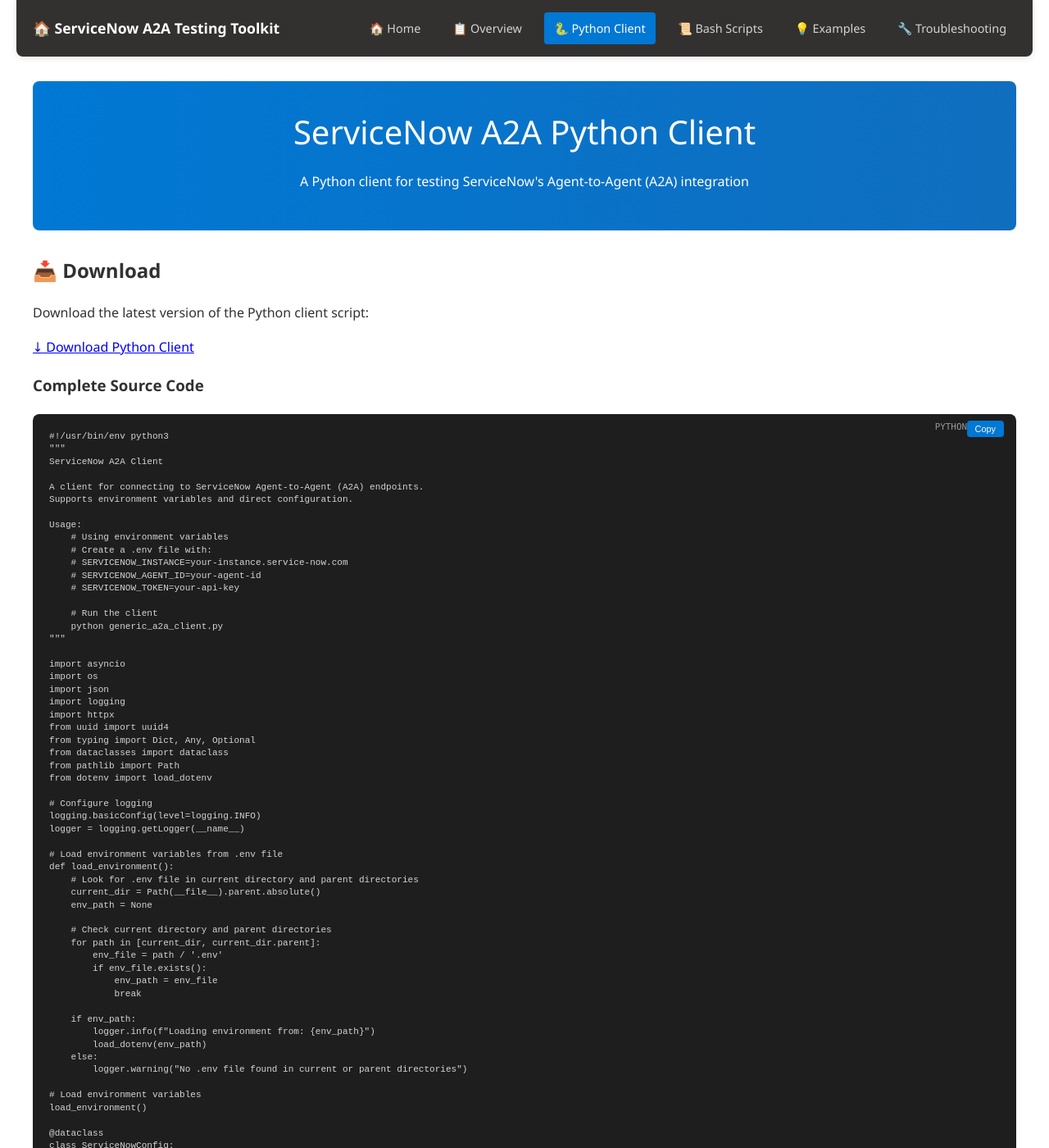
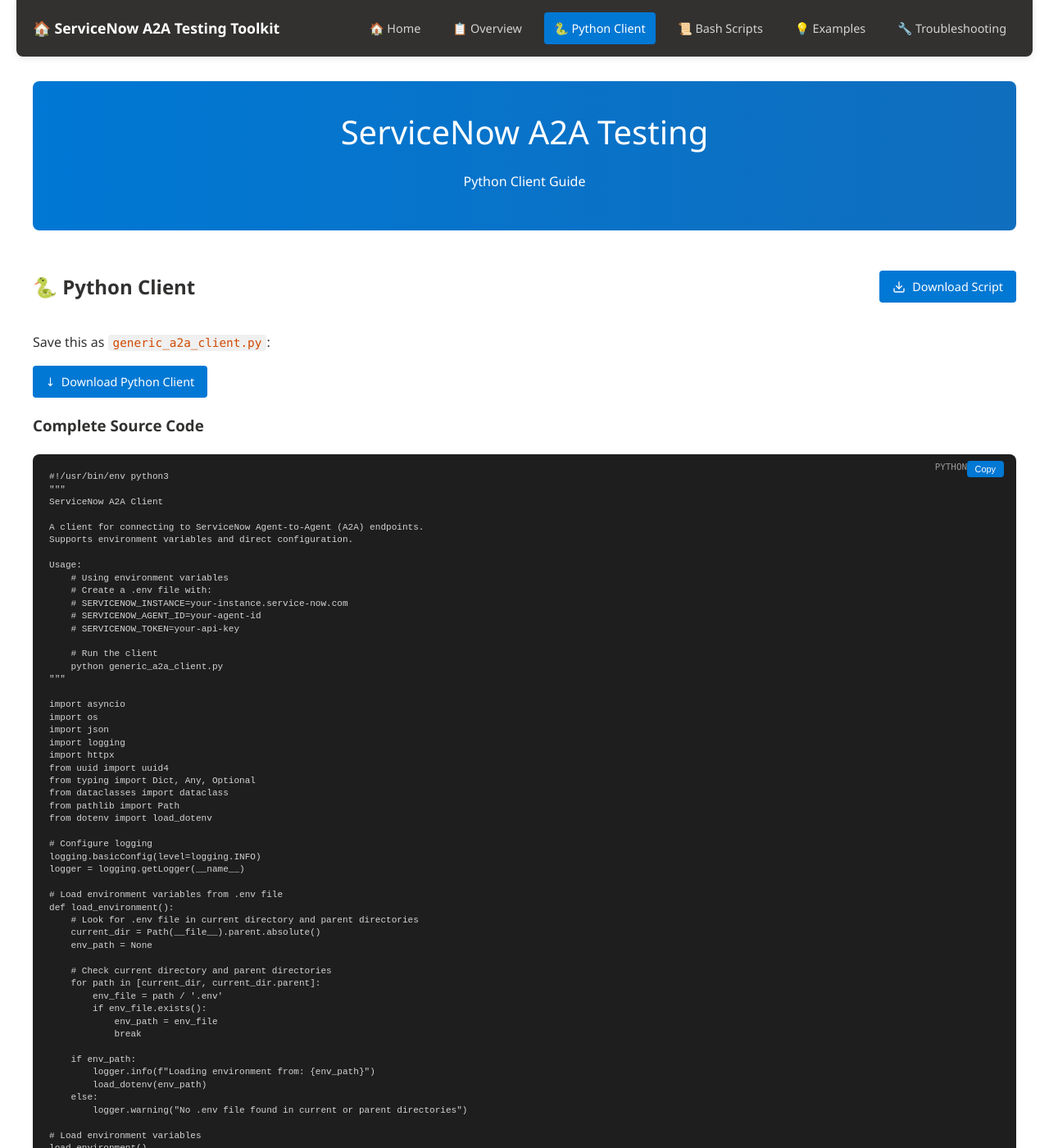
Before and after one commit to tamirlocalsn/servicenow_a2a_testing_toolkit, a Jekyll site: the page ServiceNow_A2A_Python_Client.html, which Jekyll copies as it is, in a window 1280 px wide and 1400 px high. Shown: the whole window at 82% size. Built offline with Jekyll 4.4.1, drawn with Linux system fonts in a browser that asks for light colours.

Commit message:
style: update download button to match Bash scripts page style and placement

```diff
--- a/ServiceNow_A2A_Python_Client.html
+++ b/ServiceNow_A2A_Python_Client.html
@@ -207,6 +207,38 @@
         .nav-links a.current {
             background: #0078d4;
             color: white;
+        }
+
+        .script-header {
+            display: flex;
+            justify-content: space-between;
+            align-items: center;
+            margin-bottom: 10px;
+        }
+
+        .download-btn {
+            display: inline-flex;
+            align-items: center;
+            gap: 8px;
+            background: #0078d4;
+            color: white;
+            border: none;
+            border-radius: 4px;
+            padding: 8px 16px;
+            font-size: 0.9em;
+            text-decoration: none;
+            cursor: pointer;
+            transition: background-color 0.2s;
+        }
+
+        .download-btn:hover {
+            background: #106ebe;
+            text-decoration: none;
+        }
+
+        .download-btn svg {
+            width: 16px;
+            height: 16px;
         }
 
         @media (max-width: 768px) {
@@ -436,13 +468,24 @@
     </nav>
 
     <div class="header">
-        <h1>ServiceNow A2A Python Client</h1>
-        <p>A Python client for testing ServiceNow's Agent-to-Agent (A2A) integration</p>
+        <h1>ServiceNow A2A Testing</h1>
+        <p>Python Client Guide</p>
     </div>
 
     <section>
-        <h2>📥 Download</h2>
-        <p>Download the latest version of the Python client script:</p>
+        <div class="script-header">
+            <h1>🐍 Python Client</h1>
+            <a href="generic_a2a_client.py" download class="download-btn">
+                <svg width="16" height="16" viewBox="0 0 24 24" fill="none" stroke="currentColor" stroke-width="2" stroke-linecap="round" stroke-linejoin="round">
+                    <path d="M21 15v4a2 2 0 0 1-2 2H5a2 2 0 0 1-2-2v-4"></path>
+                    <polyline points="7 10 12 15 17 10"></polyline>
+                    <line x1="12" y1="15" x2="12" y2="3"></line>
+                </svg>
+                Download Script
+            </a>
+        </div>
+
+        <p>Save this as <span class="inline-code">generic_a2a_client.py</span>:</p>
         <a href="generic_a2a_client.py" class="download-btn" download>
             <i>↓</i> Download Python Client
         </a>
```
